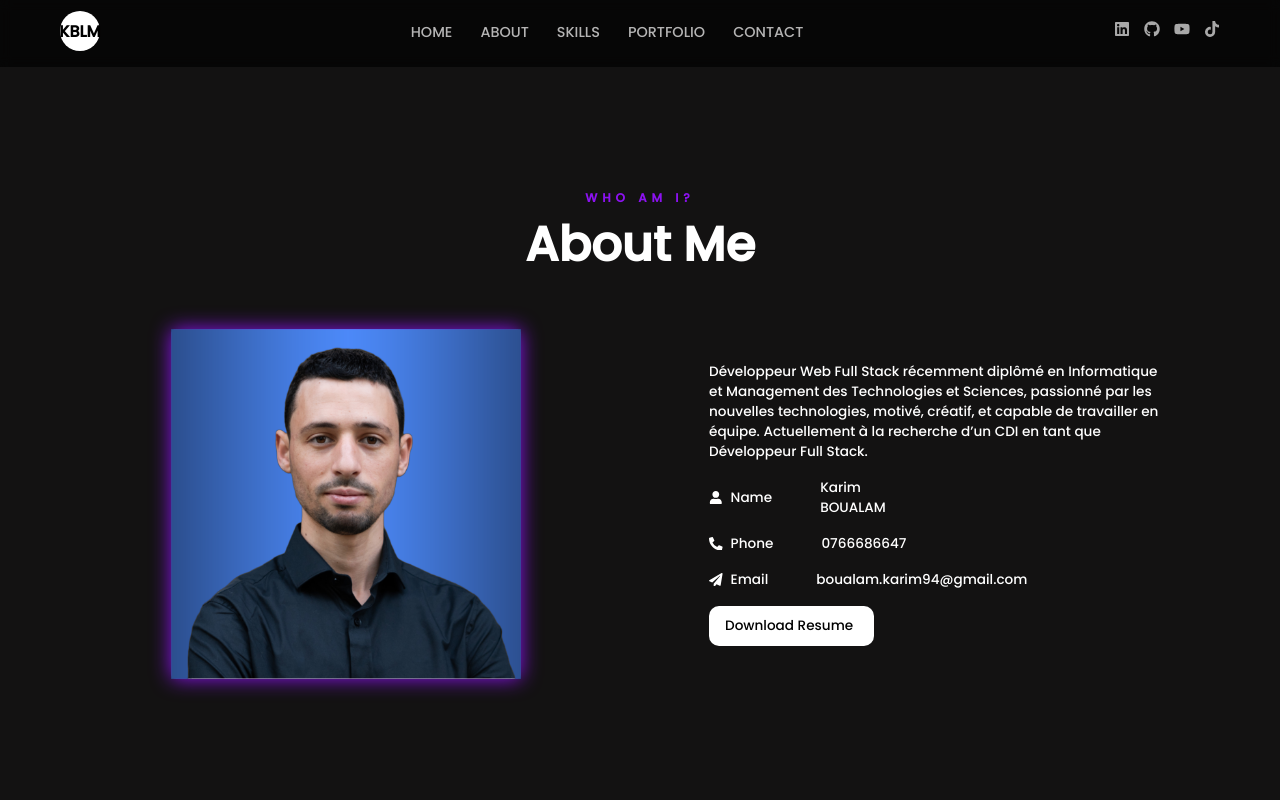
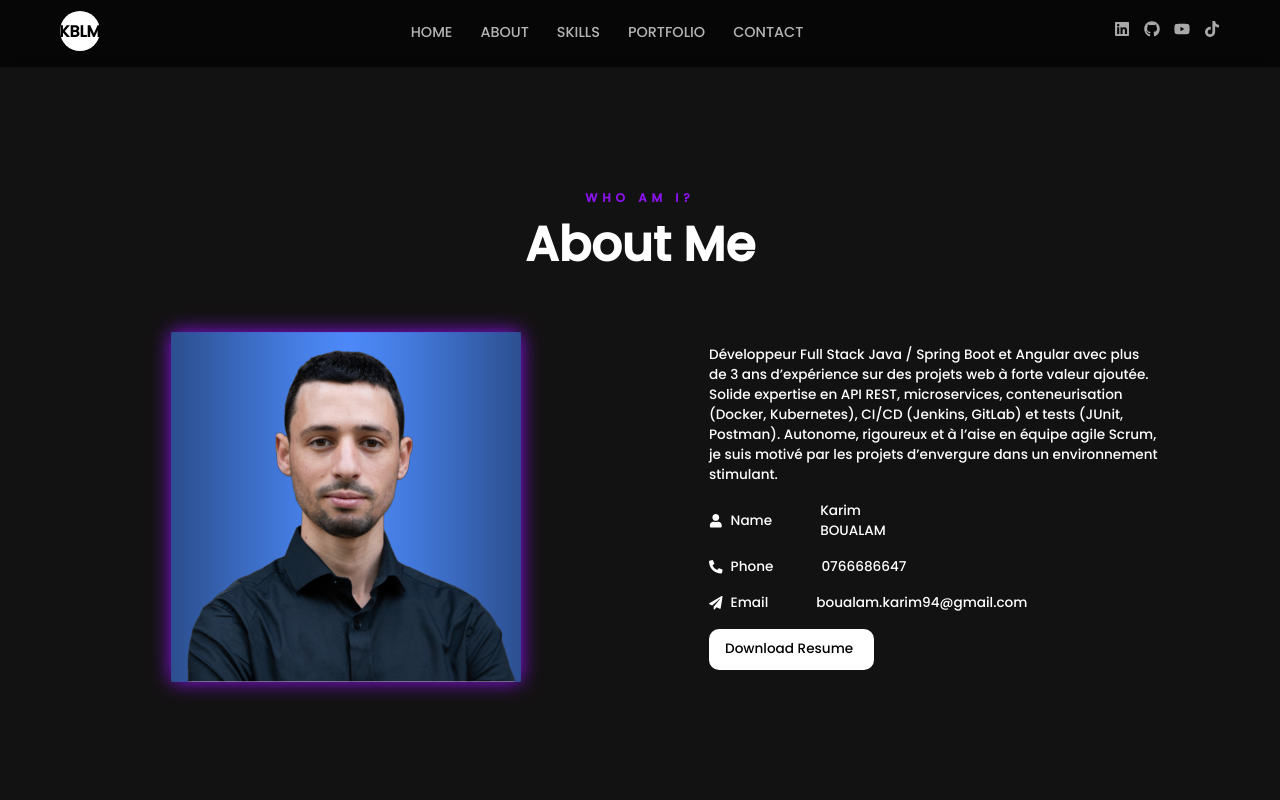
Before and after one commit to karimboualam/portfolio, a React (Create React App) app: page / in a window 1280 px wide. Shown: the top 800 px of the page. Built offline with nearby package versions, Linux system fonts and the light colour scheme.

Commit message:
modification du CV, About, Profile.png

```diff
--- a/src/components/About/About.jsx
+++ b/src/components/About/About.jsx
@@ -3,7 +3,7 @@ import "./About.scss";
 
 import { motion } from "framer-motion";
 import { bios } from "../../Data/Data";
-import portfolio from "../../assets/images/portfolio.png";
+import portfolio from "../../assets/images/Portfolio.png";
 
 import cv from "../../assets/Développeur_Full_Stack.pdf";
 
@@ -39,12 +39,11 @@ const About = () => {
           transition={{ duration: 1 }}
         >
           <p>
-            Développeur Web Full Stack récemment
-            diplômé en Informatique et Management
-            des Technologies et Sciences, passionné
-            par les nouvelles technologies, motivé,
-            créatif, et capable de travailler en équipe.
-            Actuellement à la recherche d’un CDI en tant que Développeur Full Stack.
+            Développeur Full Stack Java / Spring Boot et Angular avec plus de 3 ans d’expérience
+sur des projets web à forte valeur ajoutée. Solide expertise en API REST, microservices,
+conteneurisation (Docker, Kubernetes), CI/CD (Jenkins, GitLab) et tests (JUnit, Postman).
+Autonome, rigoureux et à l’aise en équipe agile Scrum, je suis motivé par les projets
+d’envergure dans un environnement stimulant.
           </p>
           {bios.map((bio) => {
             return (
```
Also changed, not shown: 1 other file (tests, documents, lock files or other folders).
